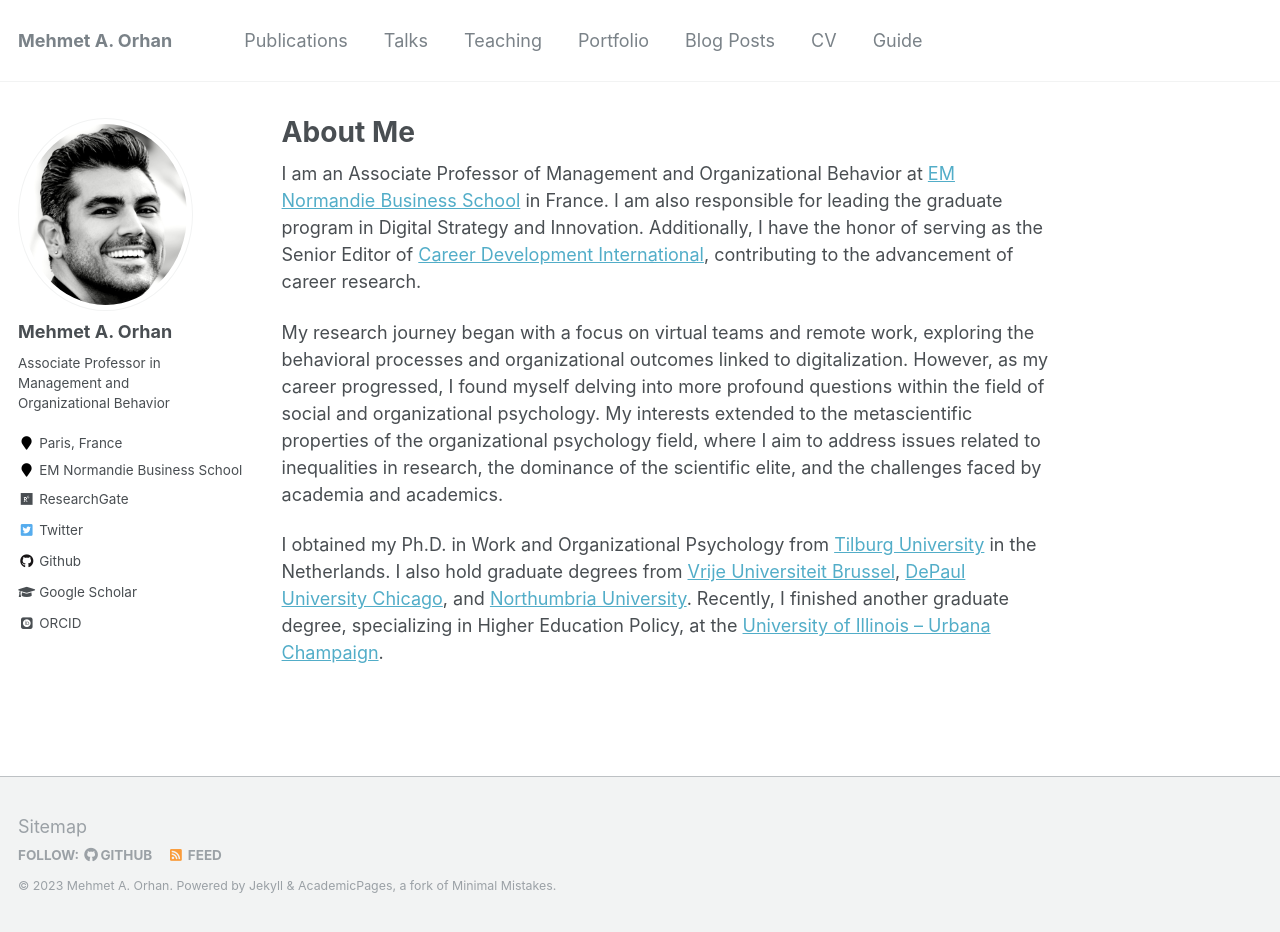
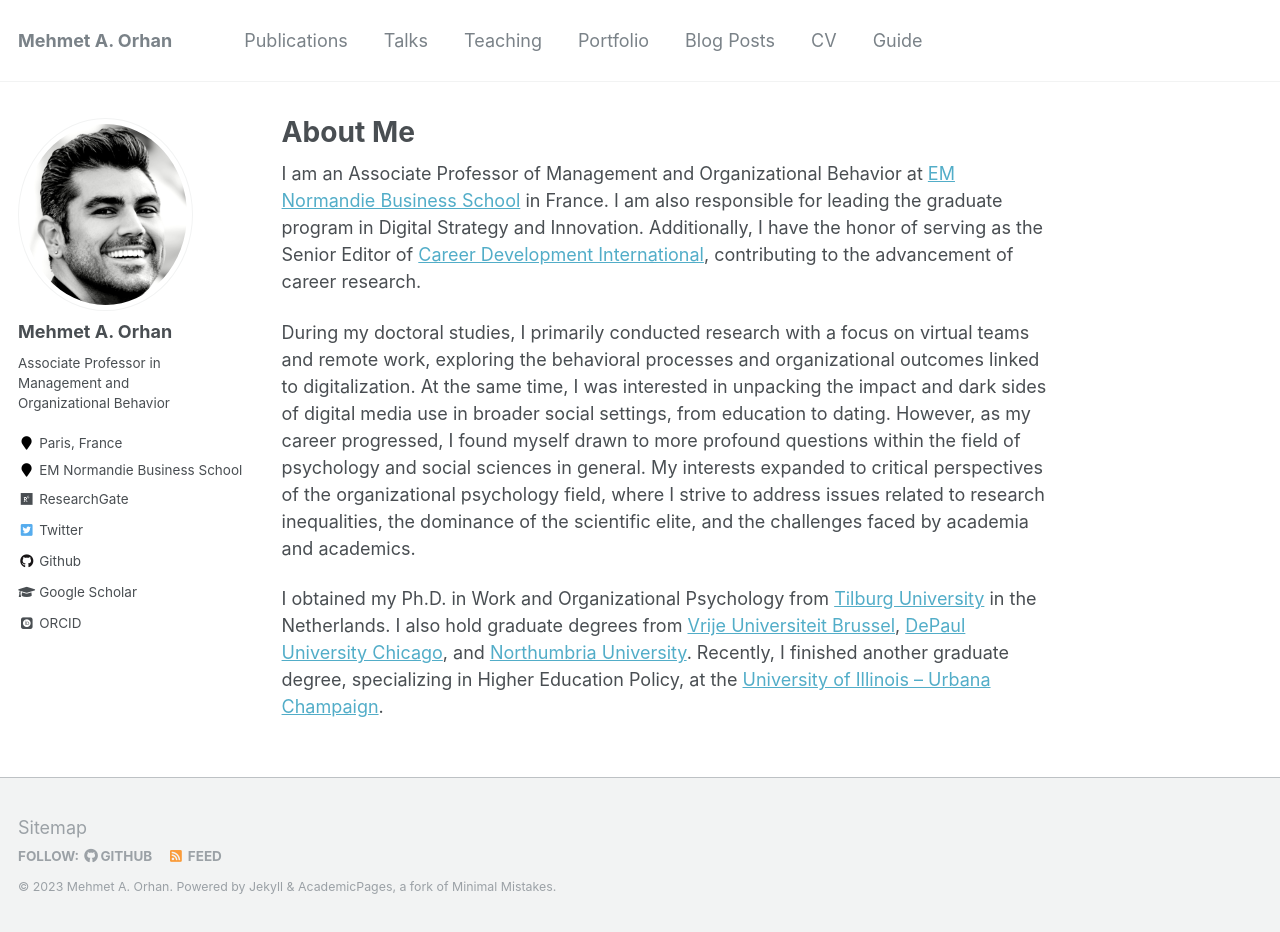
Before and after one commit to maorhan/maorhan.github.io, a Jekyll site: the page built from _pages/about.md, in a window 1280 px wide and 932 px high. Built offline with Jekyll 4.4.1, drawn with Linux system fonts in a browser that asks for light colours; some web fonts are replaced.

Commit message:
Update about.md

```diff
--- a/_pages/about.md
+++ b/_pages/about.md
@@ -10,6 +10,6 @@ redirect_from:
 
 I am an Associate Professor of Management and Organizational Behavior at [EM Normandie Business School](https://en.em-normandie.com/) in France. I am also responsible for leading the graduate program in Digital Strategy and Innovation. Additionally, I have the honor of serving as the Senior Editor of [Career Development International](https://www.emeraldgrouppublishing.com/journal/cdi), contributing to the advancement of career research.
 
-My research journey began with a focus on virtual teams and remote work, exploring the behavioral processes and organizational outcomes linked to digitalization. However, as my career progressed, I found myself delving into more profound questions within the field of social and organizational psychology. My interests extended to the metascientific properties of the organizational psychology field, where I aim to address issues related to inequalities in research, the dominance of the scientific elite, and the challenges faced by academia and academics.
+During my doctoral studies, I primarily conducted research with a focus on virtual teams and remote work, exploring the behavioral processes and organizational outcomes linked to digitalization. At the same time, I was interested in unpacking the impact and dark sides of digital media use in broader social settings, from education to dating. However, as my career progressed, I found myself drawn to more profound questions within the field of psychology and social sciences in general. My interests expanded to critical perspectives of the organizational psychology field, where I strive to address issues related to research inequalities, the dominance of the scientific elite, and the challenges faced by academia and academics.
 
 I obtained my Ph.D. in Work and Organizational Psychology from [Tilburg University]( https://tilburguniversity.edu) in the Netherlands. I also hold graduate degrees from [Vrije Universiteit Brussel]( https://vub.ac.be), [DePaul University Chicago](https://kellstadt.depaul.edu), and [Northumbria University]( https://northumbria.ac.uk). Recently, I finished another graduate degree, specializing in Higher Education Policy, at the [University of Illinois – Urbana Champaign](https://illinois.edu/).
```
